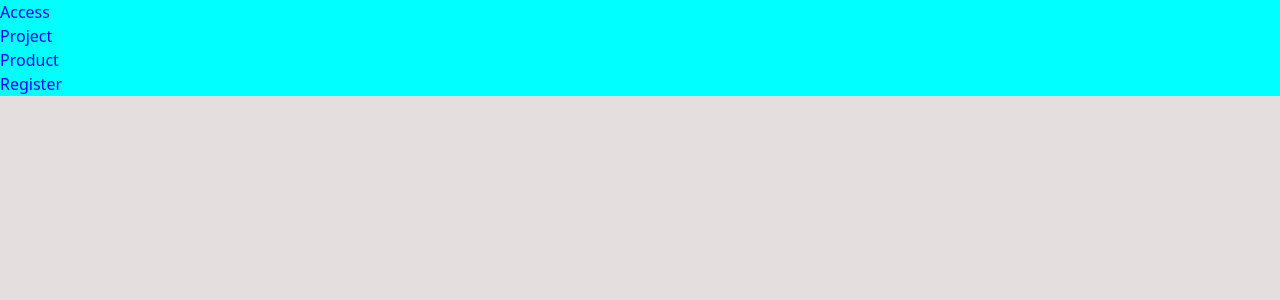
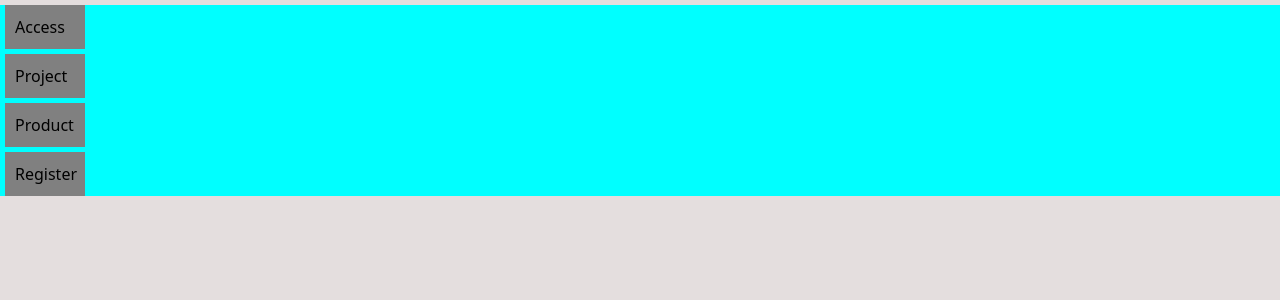
Before and after one commit to Preciousnnebuogor/Online--Store-, a Next.js app: page /tutorial in a window 1280 px wide. Shown: the top 300 px of the page. Built offline with nearby package versions, Linux system fonts and the light colour scheme.

Commit message:
new product

```diff
--- a/src/components/toturial/css.module.scss
+++ b/src/components/toturial/css.module.scss
@@ -1,13 +1,10 @@
 .link {
   background-color: aqua;
 
-  ul {
-    li {
-      list-style: disc;
-    }
-  }
-
-  a {
-    color: blue;
+  ul li {
+    background-color: grey;
+    margin: 5px;
+    width: 80px;
+    padding: 10px;
   }
 }
```
